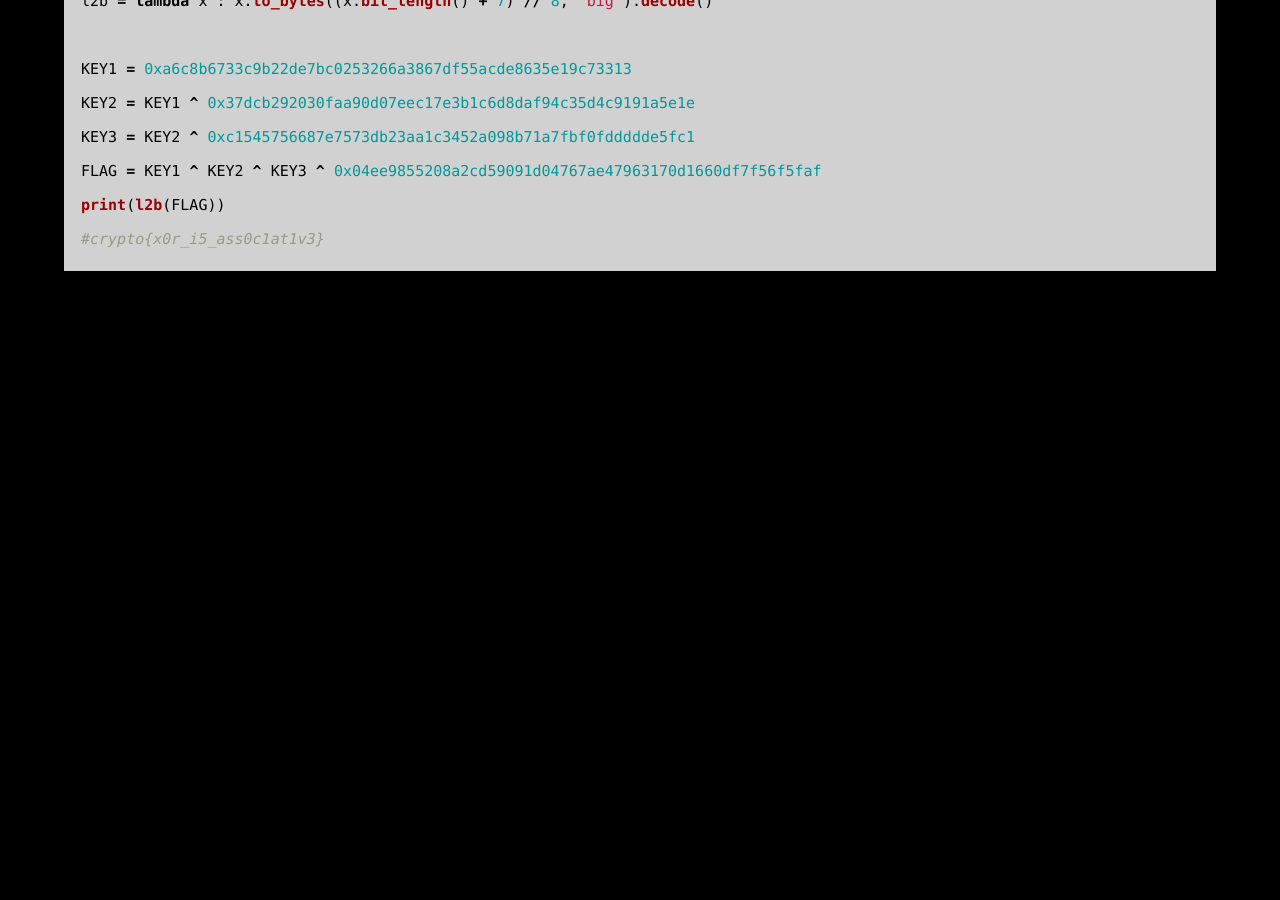
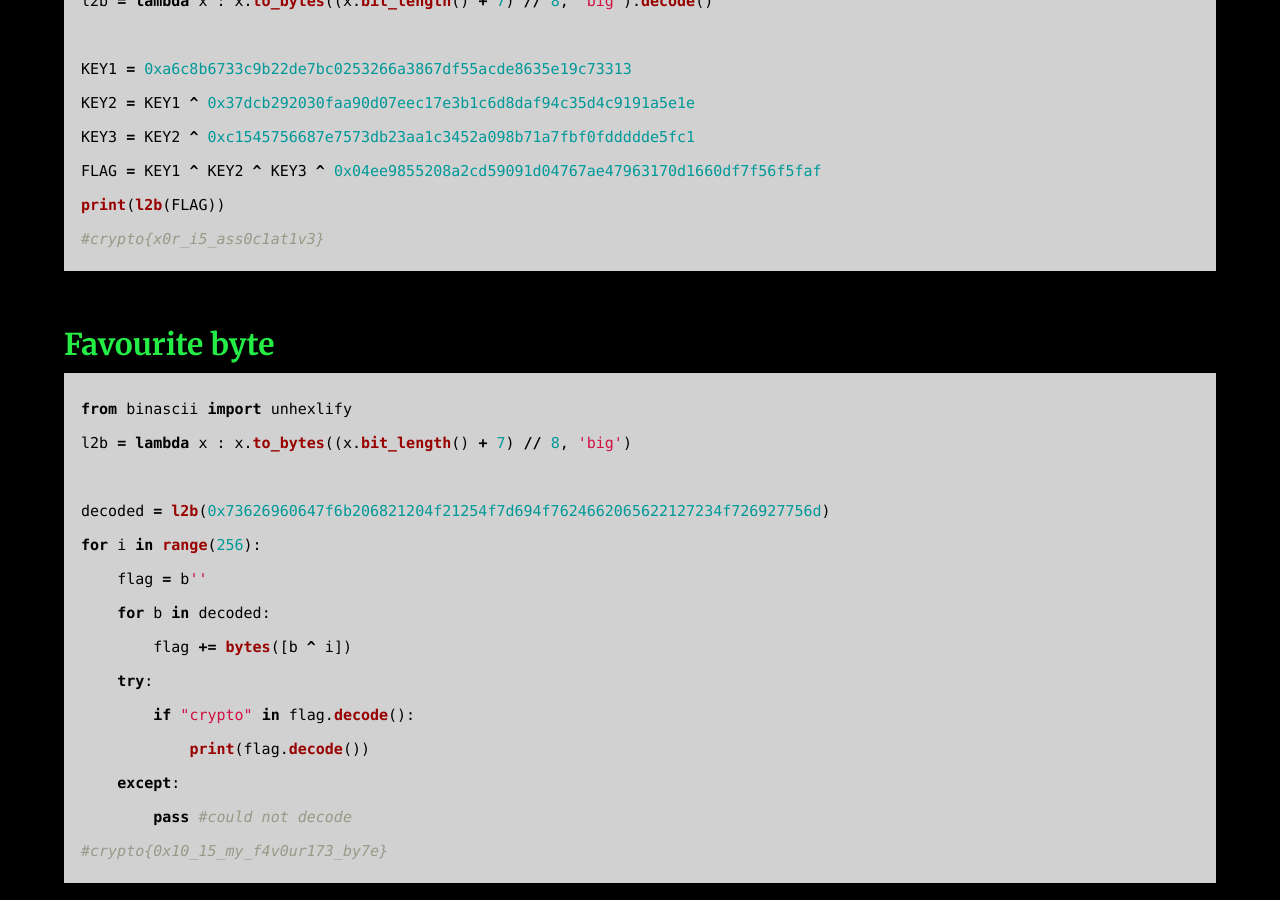
Before and after one commit to AC01010/Connor-McCartney.github.io, a Jekyll site: the page built from _posts/2009-01-12-CryptohackGeneral.md, in a window 1280 px wide and 900 px high, scrolled down 2789 px. Built offline with Jekyll 4.4.1, drawn with Linux system fonts in a browser that asks for light colours; before the commit the page ends 3094 px from its top, so only the background shows below that.

Commit message:
Update 2009-01-12-CryptohackGeneral.md

````diff
--- a/_posts/2009-01-12-CryptohackGeneral.md
+++ b/_posts/2009-01-12-CryptohackGeneral.md
@@ -100,3 +100,22 @@ FLAG = KEY1 ^ KEY2 ^ KEY3 ^ 0x04ee9855208a2cd59091d04767ae47963170d1660df7f56f5f
 print(l2b(FLAG))
 #crypto{x0r_i5_ass0c1at1v3}
 ```
+
+### Favourite byte
+
+```python
+from binascii import unhexlify
+l2b = lambda x : x.to_bytes((x.bit_length() + 7) // 8, 'big')
+
+decoded = l2b(0x73626960647f6b206821204f21254f7d694f7624662065622127234f726927756d)
+for i in range(256):
+    flag = b''
+    for b in decoded:
+        flag += bytes([b ^ i])
+    try:
+        if "crypto" in flag.decode():
+            print(flag.decode())
+    except:
+        pass #could not decode
+#crypto{0x10_15_my_f4v0ur173_by7e}
+```
````
